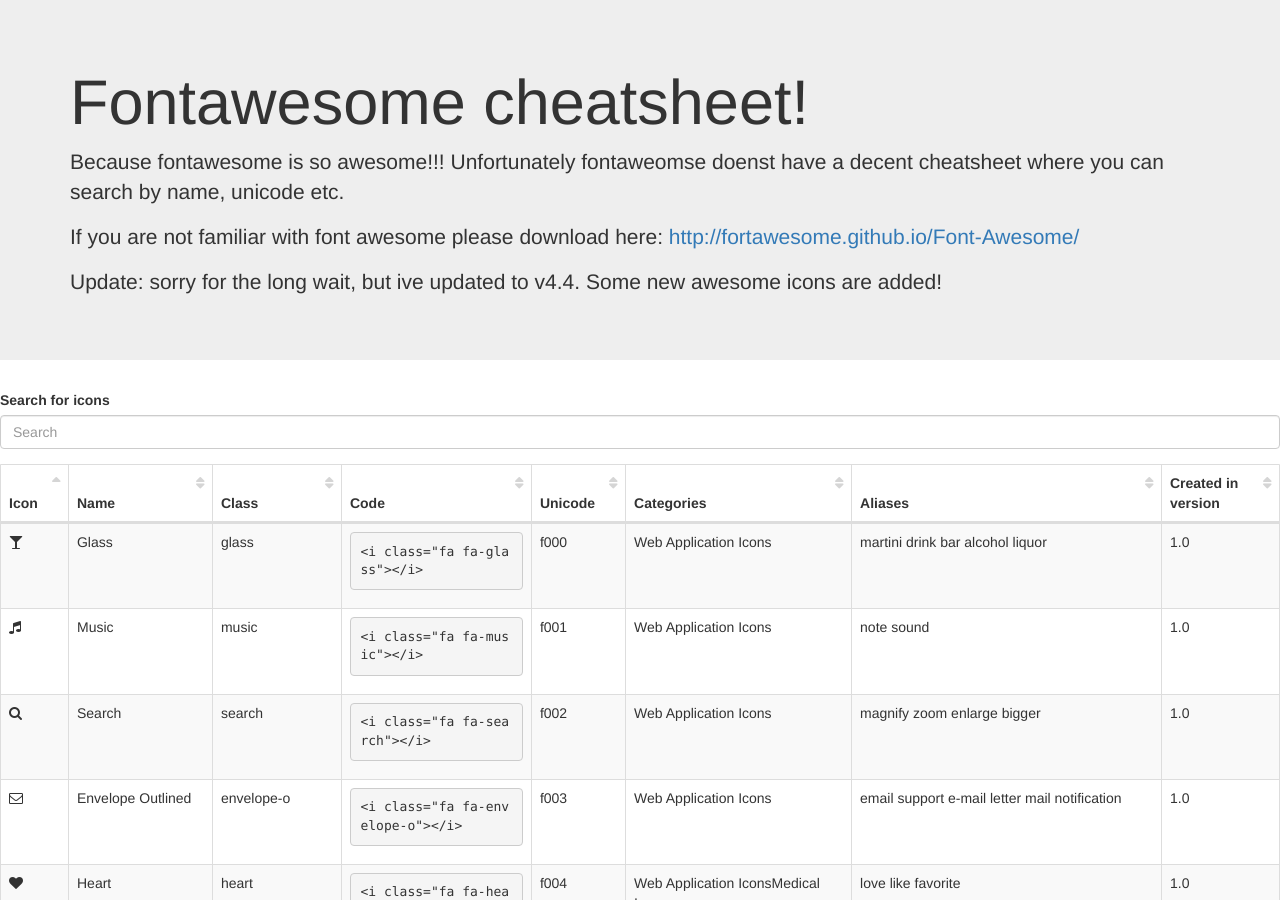
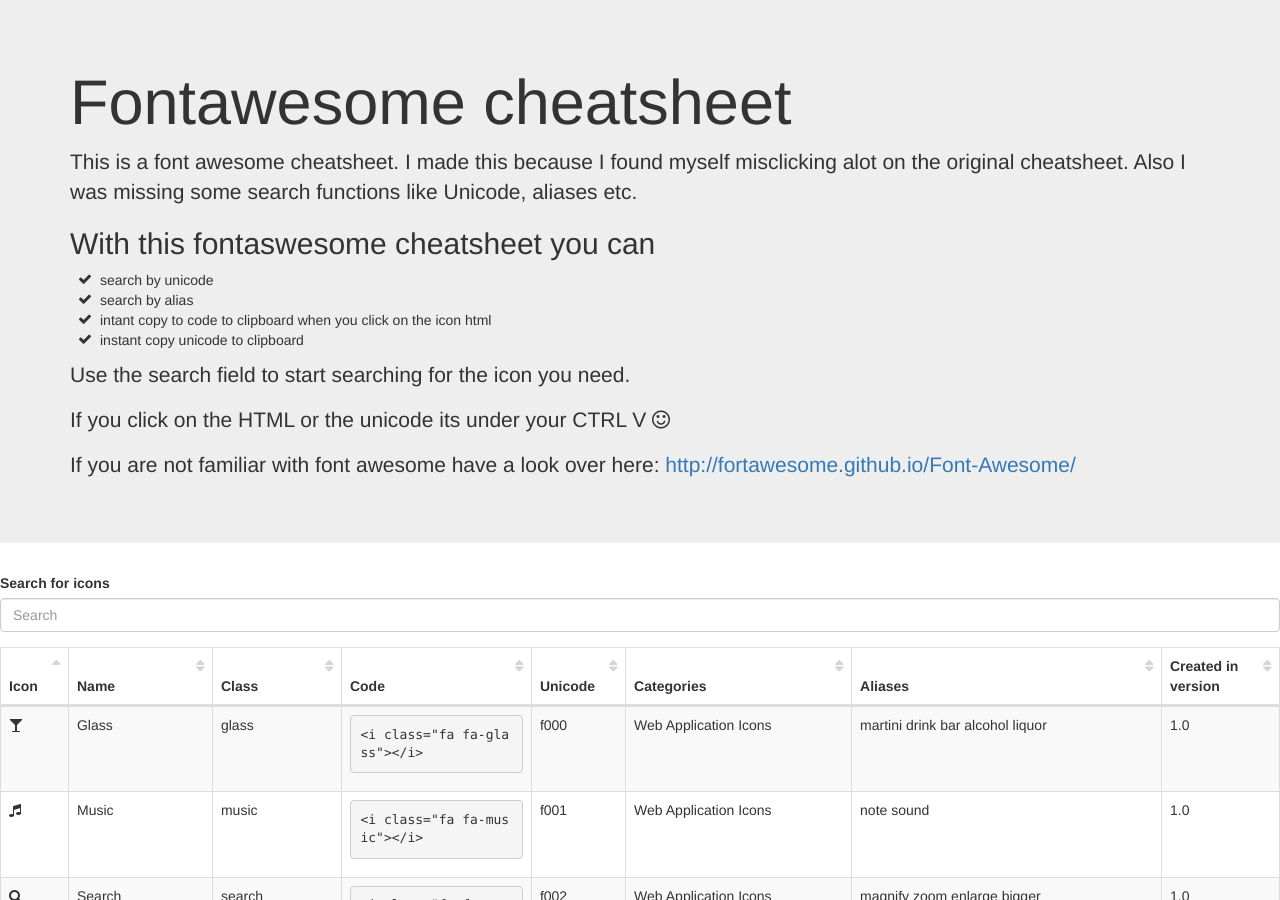
Before and after one commit to WouterSteen/fontawesome-cheatsheet, a Jekyll site: the page built from index.html, in a window 1280 px wide and 900 px high. Built offline with Jekyll 4.4.1, drawn with Linux system fonts in a browser that asks for light colours; nearby versions of some CDN libraries.

Commit message:
rewrote text

```diff
--- a/_layouts/base.html
+++ b/_layouts/base.html
@@ -3,7 +3,7 @@
 <head>
     <meta charset="utf-8" />
     <meta name="viewport" content="width=device-width,initial-scale=1">
-    <meta name="description" content="Font Awesome Cheatsheet">
+    <meta name="description" content="This is a simple cheatsheet for Font Awesome. You can copy code and unicode by one click.">
     <meta name="keywords" content="Fontawesome, font awesome, cheatsheet" />
 
     <meta name="author" content="Wouter Steenmeijer">
@@ -34,14 +34,21 @@
 
 </head>
 <body>
-
-
     <div class="jumbotron">
         <div class="container">
-            <h1>Fontawesome cheatsheet!</h1>
-            <p>Because fontawesome is so awesome!!! Unfortunately fontaweomse doenst have a decent cheatsheet where you can search by name, unicode etc.</p>
-            <p>If you are not familiar with font awesome please download here: <a href="http://fortawesome.github.io/Font-Awesome/" title="Font awsome website">http://fortawesome.github.io/Font-Awesome/</a></p>
-            <p>Update: sorry for the long wait, but ive updated to v4.4. Some new awesome icons are added!</p>
+            <h1>Fontawesome cheatsheet</h1>
+            <p>This is a font awesome cheatsheet. I made this because I found myself misclicking alot on the original cheatsheet. Also I was missing some search functions like Unicode, aliases etc.</p>
+
+            <h2>With this fontaswesome cheatsheet you can</h2>
+            <ul class="fa-ul">
+                <li><i class="fa-li fa fa-check"></i>search by unicode</li>
+                <li><i class="fa-li fa fa-check"></i>search by alias</li>
+                <li><i class="fa-li fa fa-check"></i>intant copy to code to clipboard when you click on the icon html</li>
+                <li><i class="fa-li fa fa-check"></i>instant copy unicode to clipboard</li>
+            </ul>
+            <p>Use the search field to start searching for the icon you need.</p>
+            <p>If you click on the HTML or the unicode its under your CTRL V <i class="fa fa-smile-o"></i></p>
+            <p>If you are not familiar with font awesome have a look over here: <a href="http://fortawesome.github.io/Font-Awesome/" title="Font awsome website">http://fortawesome.github.io/Font-Awesome/</a></p>
         </div>
     </div>
 
@@ -62,9 +69,20 @@
 
 <script src="https://ajax.googleapis.com/ajax/libs/jquery/{{ site.jquery.version }}/jquery.min.js"></script>
 <script src="{{ page.relative_path }}assets/js/bootstrap.min.js"></script>
+<script src="{{ page.relative_path }}assets/js/clipboard.js"></script>
 <script src="http://cdn.datatables.net/1.10.7/js/jquery.dataTables.min.js"></script>
 
 <script>
+
+function copyToClipboard(e) {
+      clipboard.copy({
+            'text/plain': $(e).data("to-copy-html"),
+            'text/html': $(e).data("to-copy-html")
+          }).then(
+            function(){console.log('success'); },
+            function(err){console.log('failure', err);
+          });
+    }
 
     $(document).ready(function() {
         oTable = $('#icons').dataTable( {
@@ -76,7 +94,11 @@
         $('#searchicons').keyup(function(){
             oTable.fnFilter($(this).val());
         })
-    } );
+
+        $("code").add(".copy-unicode").on('click', function(e) {
+            copyToClipboard($(this));
+        });
+    });
 
 </script>
 </body>
```
